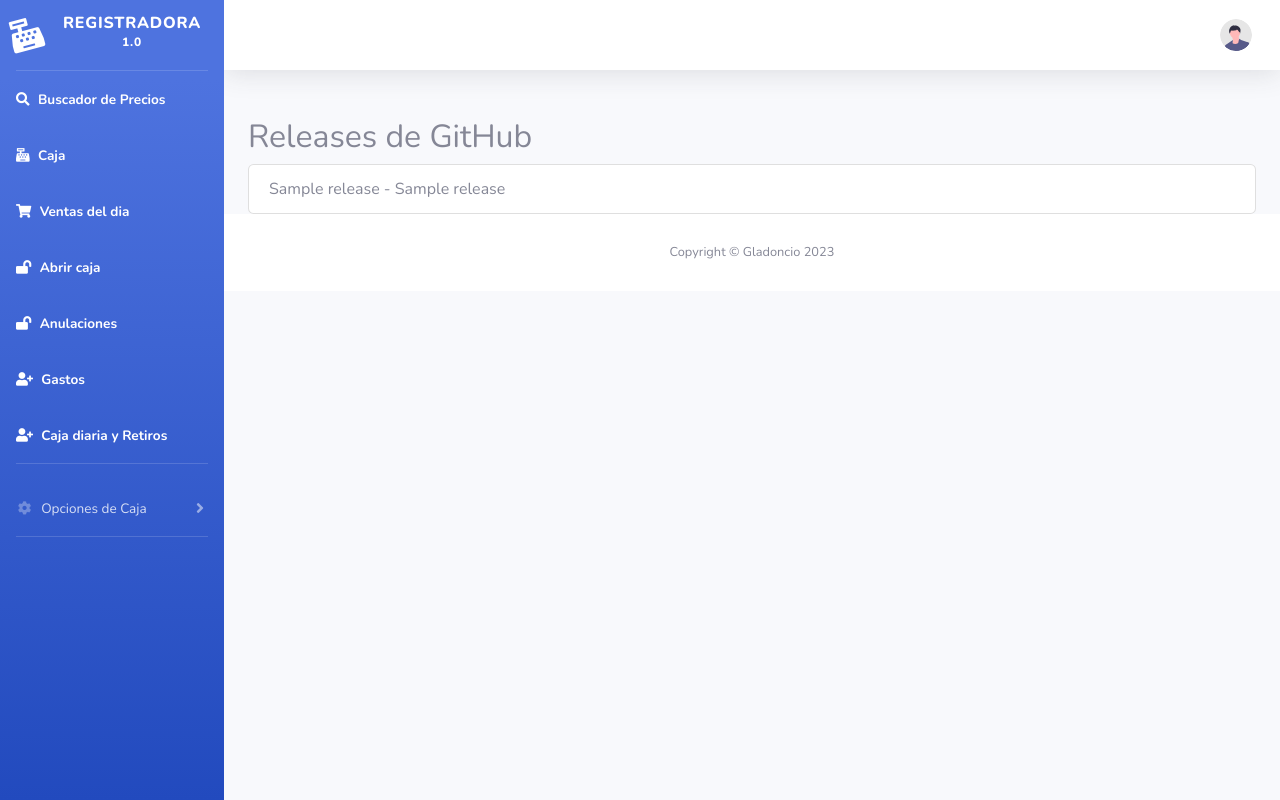
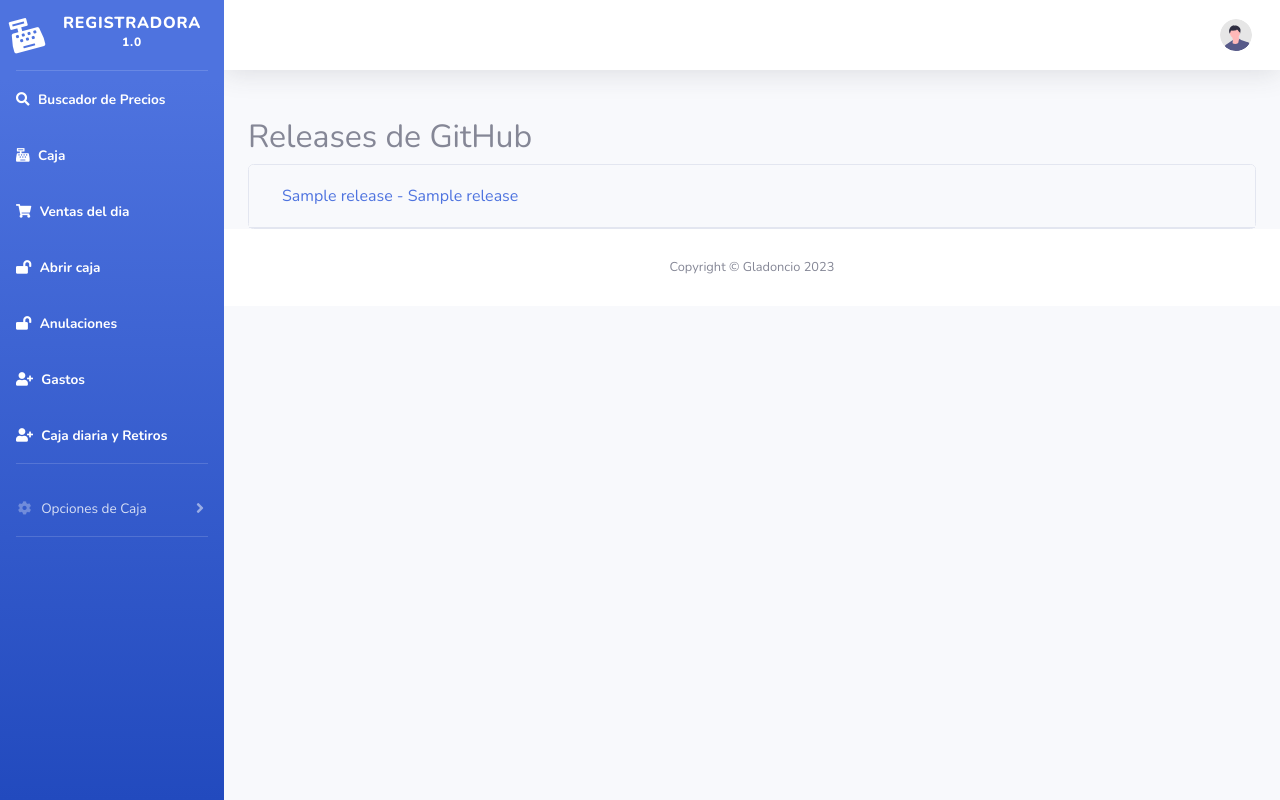
Before and after one commit to gladoncio/caja_registradora, a Django app: template app/core/templates/actualizaciones.html in a window 1280 px wide. Run offline with Django 3.2, Linux system fonts and the light colour scheme; the template is opened without the code that fills it: most values are stand-ins (such as "Sample title", 1, 10 or a date in 2020); some libraries are stand-ins or nearby versions.

Commit message:
Update actualizaciones.html

```diff
--- a/app/core/templates/actualizaciones.html
+++ b/app/core/templates/actualizaciones.html
@@ -5,11 +5,26 @@
     <div class="row">
         <div class="col-lg-12">
             <h2 class="mt-4">Releases de GitHub</h2>
-            <ul class="list-group">
+            <div id="accordion">
                 {% for release in releases %}
-                    <li class="list-group-item">{{ release.tag_name }} - {{ release.name }}</li>
+                    <div class="card">
+                        <div class="card-header" id="heading{{ forloop.counter }}">
+                            <h5 class="mb-0">
+                                <button class="btn btn-link" data-toggle="collapse" data-target="#collapse{{ forloop.counter }}" aria-expanded="true" aria-controls="collapse{{ forloop.counter }}">
+                                    {{ release.tag_name }} - {{ release.name }}
+                                </button>
+                            </h5>
+                        </div>
+
+                        <div id="collapse{{ forloop.counter }}" class="collapse" aria-labelledby="heading{{ forloop.counter }}" data-parent="#accordion">
+                            <div class="card-body">
+                                <!-- Agrega aquí los detalles de la release -->
+                                Detalles de la Release: {{ release.body }}
+                            </div>
+                        </div>
+                    </div>
                 {% endfor %}
-            </ul>
+            </div>
         </div>
     </div>
 </div>
```
